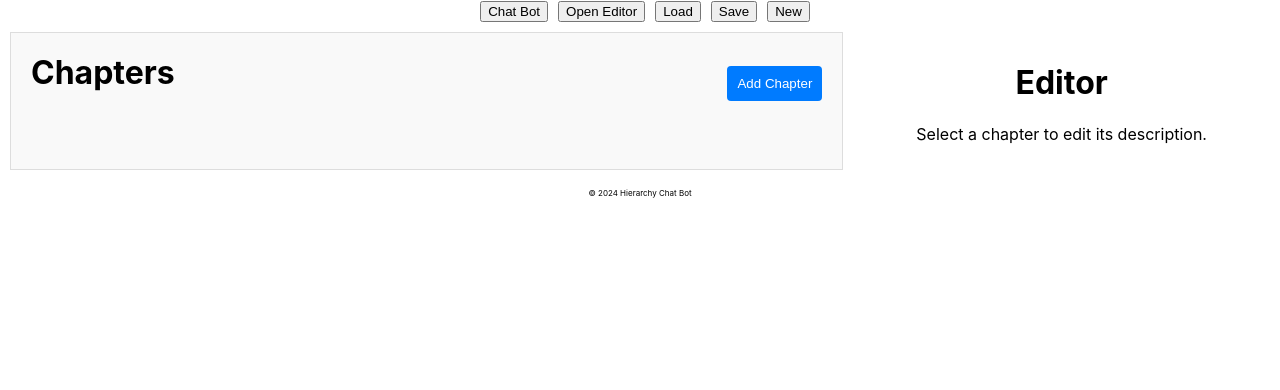
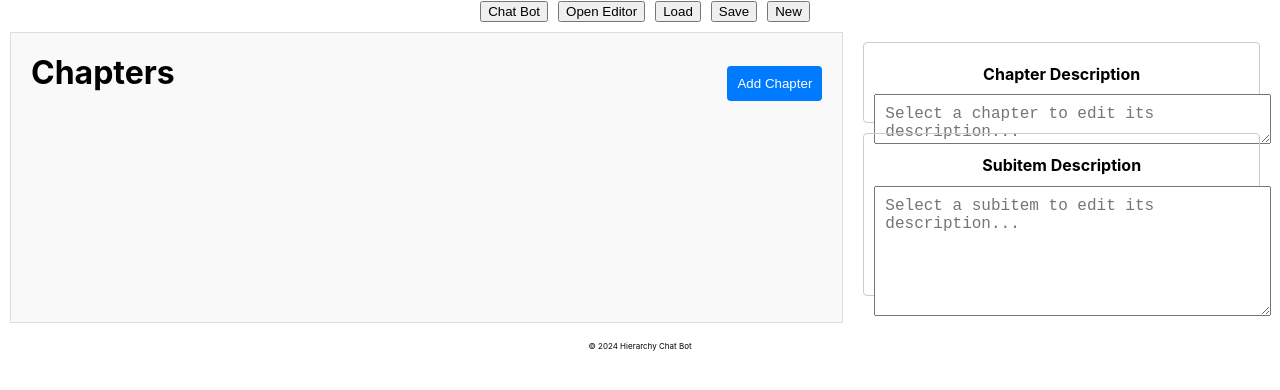
Before and after one commit to HierarchyChatBot/HierarchyChatBot-Frontend, a React (Create React App) app: page /editor in a window 1280 px wide. Shown: the top 390 px of the page. Built offline with nearby package versions, Linux system fonts and the light colour scheme.

Commit message:
always show

```diff
--- a/src/Editor/EditorRight.js
+++ b/src/Editor/EditorRight.js
@@ -23,9 +23,14 @@ const EditorRight = () => {
   useEffect(() => {
     if (selectedChapter) {
       setLocalChapterDescription(selectedChapter.description || '');
+    } else {
+      setLocalChapterDescription(''); // Reset if no chapter is selected
     }
+
     if (selectedSubItem) {
       setLocalSubItemDescription(selectedSubItem.description || '');
+    } else {
+      setLocalSubItemDescription(''); // Reset if no subitem is selected
     }
   }, [selectedChapter, selectedSubItem]);
 
@@ -45,7 +50,11 @@ const EditorRight = () => {
   const handleChapterDescriptionChange = (e) => {
     const newDescription = e.target.value;
     setLocalChapterDescription(newDescription);
-    debouncedUpdateChapterDescription(newDescription);
+
+    // Update the chapter description only if a chapter is selected
+    if (selectedChapter) {
+      debouncedUpdateChapterDescription(newDescription);
+    }
   };
 
   // Function to update the subitem description
@@ -62,27 +71,12 @@ const EditorRight = () => {
   const handleSubItemDescriptionChange = (e) => {
     const newDescription = e.target.value;
     setLocalSubItemDescription(newDescription);
-    debouncedUpdateSubItemDescription(newDescription);
+
+    // Update the subitem description only if a subitem is selected
+    if (selectedSubItem) {
+      debouncedUpdateSubItemDescription(newDescription);
+    }
   };
-
-  // If there's no selected chapter or subitem, show a message
-  if (!selectedChapter) {
-    return (
-      <div style={{ padding: '10px', boxSizing: 'border-box' }}>
-        <h1>Editor</h1>
-        <p>Select a chapter to edit its description.</p>
-      </div>
-    );
-  }
-
-  if (!selectedSubItem) {
-    return (
-      <div style={{ padding: '10px', boxSizing: 'border-box' }}>
-        <h1>Editor</h1>
-        <p>Select a subitem to edit its description.</p>
-      </div>
-    );
-  }
 
   // Editor styles
   const editorStyles = {
@@ -120,7 +114,7 @@ const EditorRight = () => {
           style={{ width: '100%', height: 'calc(100% - 2em)', padding: '10px', fontSize: '16px' }}
           value={localChapterDescription}
           onChange={handleChapterDescriptionChange}
-          placeholder="Edit chapter description here..."
+          placeholder="Select a chapter to edit its description..."
         />
       </div>
       <div style={subItemStyles}>
@@ -129,7 +123,7 @@ const EditorRight = () => {
           style={{ width: '100%', height: 'calc(100% - 2em)', padding: '10px', fontSize: '16px' }}
           value={localSubItemDescription}
           onChange={handleSubItemDescriptionChange}
-          placeholder="Edit subitem description here..."
+          placeholder="Select a subitem to edit its description..."
         />
       </div>
     </div>
```
